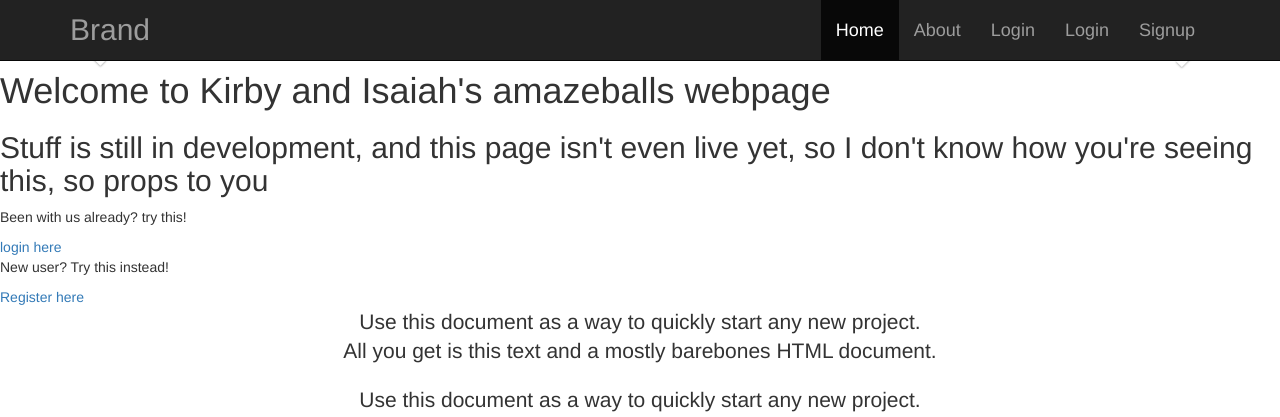
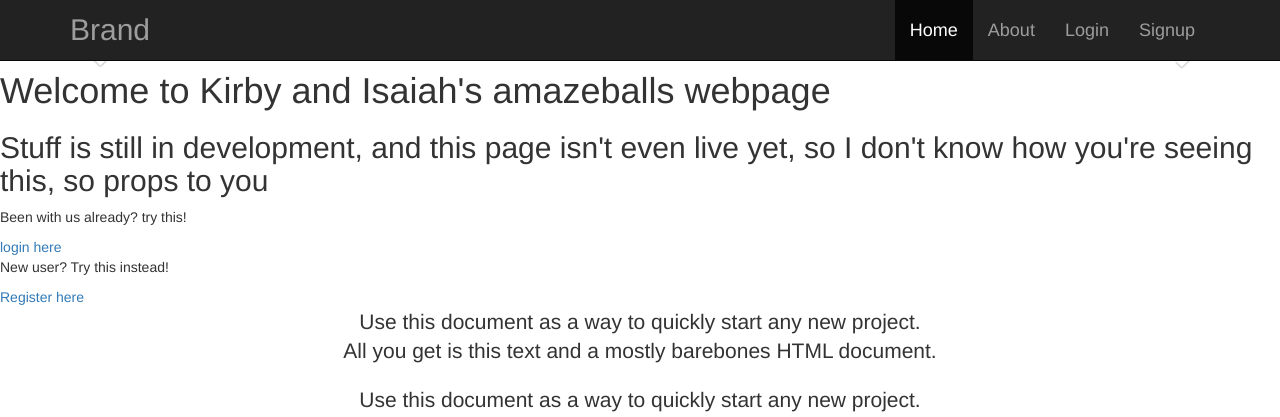
Before and after one commit to flysaiah/Busker-database, a Flask app: page / in a window 1280 px wide. Shown: the top 417 px of the page. Run offline with Flask 2, Linux system fonts and the light colour scheme; some libraries are stand-ins or nearby versions.

Commit message:
deleted a line that I messed in last commit

```diff
--- a/templates/base.html
+++ b/templates/base.html
@@ -33,7 +33,6 @@
           <ul class="nav navbar-nav pull-right">
             <li class="active"><a href="/">Home</a></li>
             <li><a href="#about">About</a></li>
-            <li><a href="/login">Login</a></li>
             {% if current_user.is_authenticated() %}
               <li><a href="/logout">Logout</a></li>
             {% else %}
```
